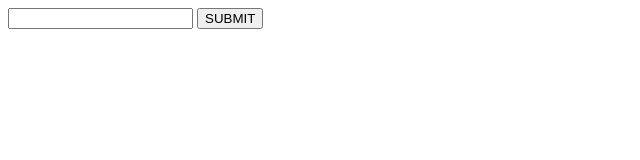
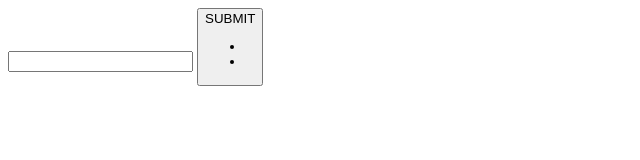
Before and after one commit to sejudd1/groupSocket, a website: page index.html in a window 1280 px wide. Shown: the whole page, without its empty margins (0-640 px from the left). Drawn offline with Linux system fonts and the light colour scheme.

Commit message:
adds basic html frame

```diff
--- a/index.html
+++ b/index.html
@@ -13,6 +13,11 @@
 		<button>SUBMIT</buton>
 	</form>
 
+	<ul id="tweets">
+		<li></li>
+		<li></li>
+	</ul>
+
 </body>
 
 </html>
```
